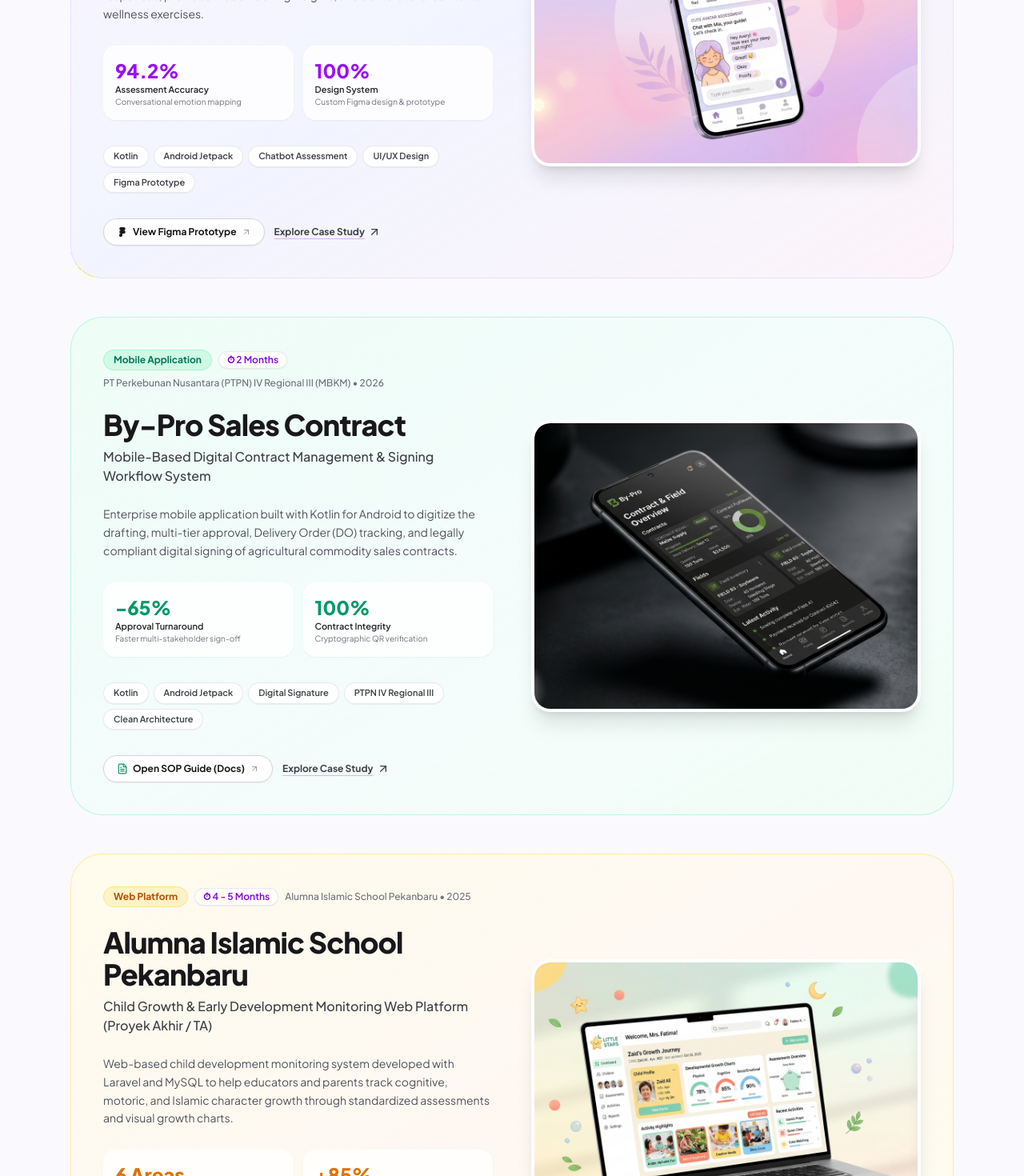
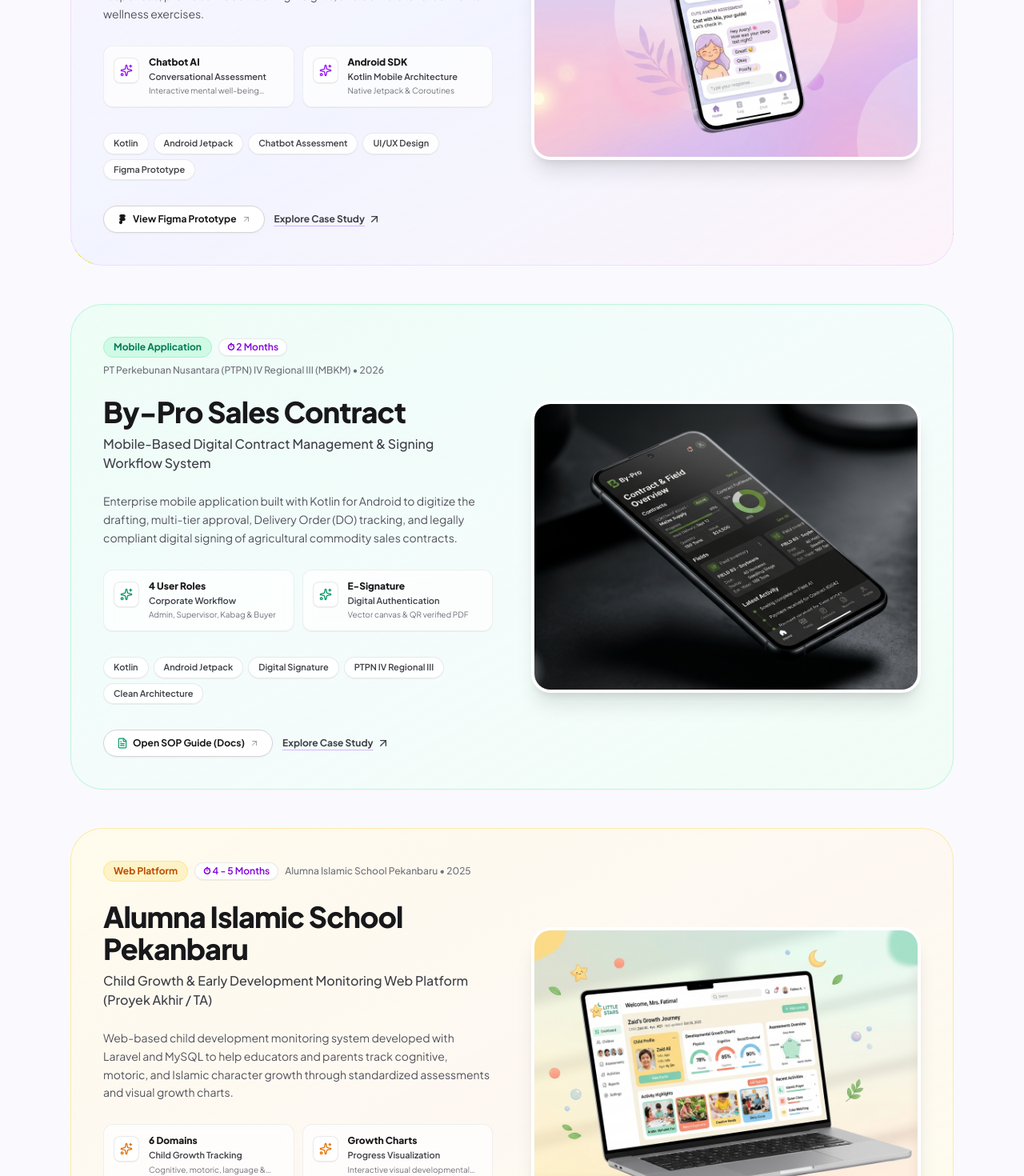
Before and after one commit to cindyardelya22/Porto, a Next.js app: page / in a window 1280 px wide. Shown: the part 1620-3090 px from the top of the page at 80% size. Built offline with nearby package versions, Linux system fonts and the light colour scheme.

Commit message:
refactor: simplify project highlights with intuitive feature badges instead of abstract percentages

```diff
--- a/src/components/CaseStudyModal.tsx
+++ b/src/components/CaseStudyModal.tsx
@@ -165,14 +165,14 @@ export default function CaseStudyModal({ project, onClose }: CaseStudyModalProps
               />
             </div>
 
-            {/* Metrics Strip */}
-            <div className="grid grid-cols-2 lg:grid-cols-4 gap-4 p-5 bg-purple-50/60 dark:bg-zinc-800/60 rounded-2xl border border-purple-100 dark:border-zinc-750">
+            {/* Project Highlights Strip */}
+            <div className="grid grid-cols-2 lg:grid-cols-4 gap-3.5 p-4 bg-purple-50/50 dark:bg-zinc-800/50 rounded-2xl border border-purple-100/70 dark:border-zinc-750">
               {project.stats.map((st, idx) => (
                 <div key={idx} className="space-y-0.5">
-                  <div className="text-2xl sm:text-3xl font-extrabold text-purple-700 dark:text-purple-400">
+                  <div className="text-base sm:text-lg font-extrabold text-purple-700 dark:text-purple-400">
                     {st.value}
                   </div>
-                  <div className="text-xs font-bold text-zinc-800 dark:text-zinc-200">
+                  <div className="text-xs font-bold text-zinc-900 dark:text-zinc-100">
                     {st.label}
                   </div>
                   {st.subtext && (
--- a/src/components/FeaturedProjects.tsx
+++ b/src/components/FeaturedProjects.tsx
@@ -138,24 +138,29 @@ export default function FeaturedProjects({ projects, onSelectProject }: Featured
                       {project.summary}
                     </p>
 
-                    {/* Stats Strip */}
-                    <div className="grid grid-cols-2 gap-3 py-1">
+                    {/* Key Highlights (Minimalist & Clean) */}
+                    <div className="grid grid-cols-1 sm:grid-cols-2 gap-2.5 py-1">
                       {project.stats.slice(0, 2).map((st, i) => (
                         <div
                           key={i}
-                          className="bg-white/80 dark:bg-zinc-800/80 backdrop-blur-sm rounded-2xl p-3.5 border border-white/60 dark:border-zinc-700/60 shadow-xs"
+                          className="flex items-start space-x-3 bg-white/70 dark:bg-zinc-800/70 backdrop-blur-sm rounded-xl p-3 border border-zinc-200/60 dark:border-zinc-700/60 shadow-2xs"
                         >
-                          <div className={`text-xl sm:text-2xl font-extrabold ${style.accentColor}`}>
+                          <div className={`h-8 w-8 rounded-lg flex items-center justify-center shrink-0 mt-0.5 bg-white dark:bg-zinc-900 border border-zinc-200/80 dark:border-zinc-700/80 ${style.accentColor} shadow-2xs`}>
+                            <Sparkles className="w-4 h-4" />
+                          </div>
+                          <div className="min-w-0 space-y-0.5">
+                            <div className="text-xs font-extrabold text-zinc-900 dark:text-white">
                               {st.value}
                             </div>
-                          <div className="text-[11px] font-semibold text-zinc-800 dark:text-zinc-200">
+                            <div className="text-[11px] font-semibold text-zinc-700 dark:text-zinc-300">
                               {st.label}
                             </div>
                             {st.subtext && (
-                            <div className="text-[10px] text-zinc-500 dark:text-zinc-400">
+                              <div className="text-[10px] text-zinc-500 dark:text-zinc-400 line-clamp-1">
                                 {st.subtext}
                               </div>
                             )}
+                          </div>
                         </div>
                       ))}
                     </div>
--- a/src/data/projects.ts
+++ b/src/data/projects.ts
@@ -28,10 +28,10 @@ export const featuredProjects: CaseStudy[] = [
       url: 'https://www.canva.com/design/DAHL91AQq8M/1HScgvwLZlFhChzqSqzYNw/edit',
     },
     stats: [
-      { label: 'Assessment Accuracy', value: '94.2%', subtext: 'Conversational emotion mapping' },
-      { label: 'Design System', value: '100%', subtext: 'Custom Figma design & prototype' },
-      { label: 'Response Latency', value: '<120ms', subtext: 'Interactive chat engine' },
-      { label: 'Well-being Modules', value: '5+', subtext: 'Therapy, mood journal, guidance' },
+      { label: 'Conversational Assessment', value: 'Chatbot AI', subtext: 'Interactive mental well-being check' },
+      { label: 'Kotlin Mobile Architecture', value: 'Android SDK', subtext: 'Native Jetpack & Coroutines' },
+      { label: 'Wellness Features', value: '5+ Modules', subtext: 'Therapy exercises & mood journal' },
+      { label: 'UI/UX Prototype', value: 'Figma Design', subtext: 'Complete user flow & design system' },
     ],
     challenge: {
       description:
@@ -136,10 +136,10 @@ export const featuredProjects: CaseStudy[] = [
       url: 'https://www.canva.com/design/DAHL91AQq8M/1HScgvwLZlFhChzqSqzYNw/edit',
     },
     stats: [
-      { label: 'Approval Turnaround', value: '-65%', subtext: 'Faster multi-stakeholder sign-off' },
-      { label: 'Contract Integrity', value: '100%', subtext: 'Cryptographic QR verification' },
-      { label: 'Paperless Impact', value: '10,000+', subtext: 'Physical sheets eliminated/year' },
-      { label: 'Active Commodity DOs', value: 'Hundreds', subtext: 'Tracked across Regional III' },
+      { label: 'Corporate Workflow', value: '4 User Roles', subtext: 'Admin, Supervisor, Kabag & Buyer' },
+      { label: 'Digital Authentication', value: 'E-Signature', subtext: 'Vector canvas & QR verified PDF' },
+      { label: 'Paperless Automation', value: 'Instant PDF', subtext: 'Automated legal contract issuance' },
+      { label: 'Native Mobile Client', value: 'Android Kotlin', subtext: 'Clean Architecture with offline cache' },
     ],
     challenge: {
       description:
@@ -274,10 +274,10 @@ export const featuredProjects: CaseStudy[] = [
       url: 'https://www.canva.com/design/DAHL91AQq8M/1HScgvwLZlFhChzqSqzYNw/edit',
     },
     stats: [
-      { label: 'Developmental Domains', value: '6 Areas', subtext: 'Cognitive, motor, moral, etc.' },
-      { label: 'Parent Engagement', value: '+85%', subtext: 'Real-time daily activity tracking' },
-      { label: 'Report Generation', value: '1-Click', subtext: 'Automated semester report cards' },
-      { label: 'System Completeness', value: '100%', subtext: 'Individual end-to-end project' },
+      { label: 'Child Growth Tracking', value: '6 Domains', subtext: 'Cognitive, motoric, language & character' },
+      { label: 'Progress Visualization', value: 'Growth Charts', subtext: 'Interactive visual developmental milestones' },
+      { label: 'Automated Reporting', value: '1-Click PDF', subtext: 'Comprehensive student semester reports' },
+      { label: 'Fullstack Platform', value: 'Laravel & MySQL', subtext: 'Complete undergraduate final thesis' },
     ],
     challenge: {
       description:
@@ -382,10 +382,10 @@ export const featuredProjects: CaseStudy[] = [
       url: 'https://github.com/cindyardelya22/ptpn_gis',
     },
     stats: [
-      { label: 'Plantation Blocks Mapped', value: '54+ Blocks', subtext: 'Color-coded spatial polygons' },
-      { label: 'AI Soil Advisor', value: 'Gemini 2.5', subtext: 'Integrated interactive assistant' },
-      { label: 'Nutrient Indexing', value: 'NPK + pH', subtext: 'Comprehensive soil chemistry' },
-      { label: 'Fertilizer Optimization', value: '24%', subtext: 'Projected agrochemical savings' },
+      { label: 'Interactive Web GIS', value: '54+ Blocks', subtext: 'Satellite estate maps & soil status' },
+      { label: 'Smart Soil Advisor', value: 'Gemini AI', subtext: 'Chatbot agronomy recommendations' },
+      { label: 'Chemical Evaluation', value: 'NPK + pH', subtext: 'Machine learning fertility scoring' },
+      { label: 'Reactive Web Engine', value: 'Laravel Livewire', subtext: 'Single-page spatial interface' },
     ],
     challenge: {
       description:
@@ -515,10 +515,10 @@ export const featuredProjects: CaseStudy[] = [
       url: 'https://www.canva.com/design/DAHL91AQq8M/1HScgvwLZlFhChzqSqzYNw/edit',
     },
     stats: [
-      { label: 'Classification Accuracy', value: '96.8%', subtext: 'Validated on test split' },
-      { label: 'Model Architecture', value: 'Custom CNN', subtext: 'Multi-layer Conv2D + Pooling' },
-      { label: 'Inference Speed', value: '<80ms', subtext: 'Per microscopic cell image' },
-      { label: 'Dataset Analyzed', value: '27,500+', subtext: 'Cell images processed' },
+      { label: 'Deep Learning Model', value: 'Custom CNN', subtext: 'Convolutional neural network architecture' },
+      { label: 'Image Dataset', value: '27,500+ Cells', subtext: 'Microscopic blood smear image split' },
+      { label: 'Model Evaluation', value: 'High Accuracy', subtext: 'Validated on scientific test benchmark' },
+      { label: 'Medical AI Pipeline', value: 'Python & Keras', subtext: 'End-to-end training & inference' },
     ],
     challenge: {
       description:
```
Lines whose indentation alone changed are shown as unchanged.
